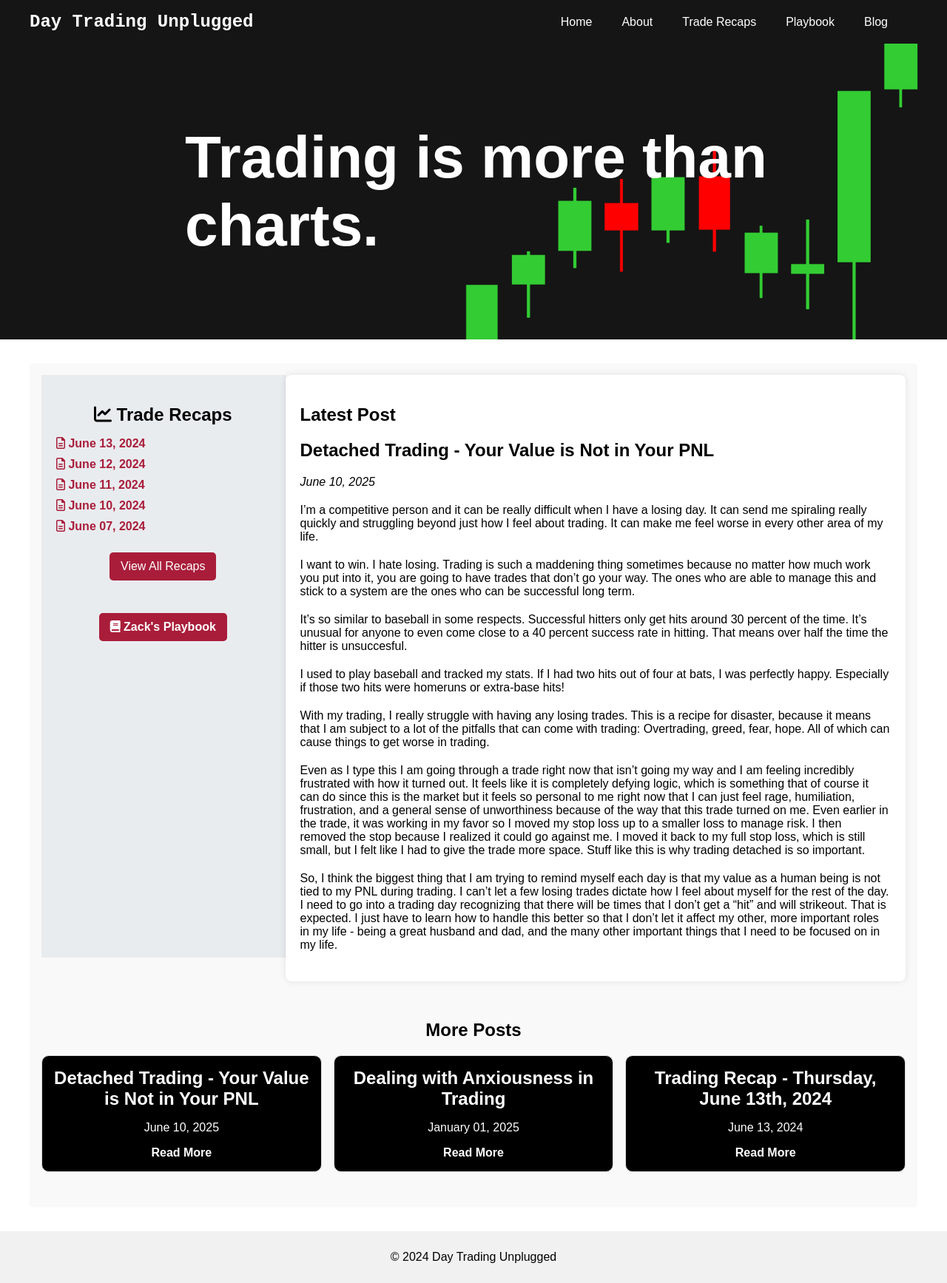
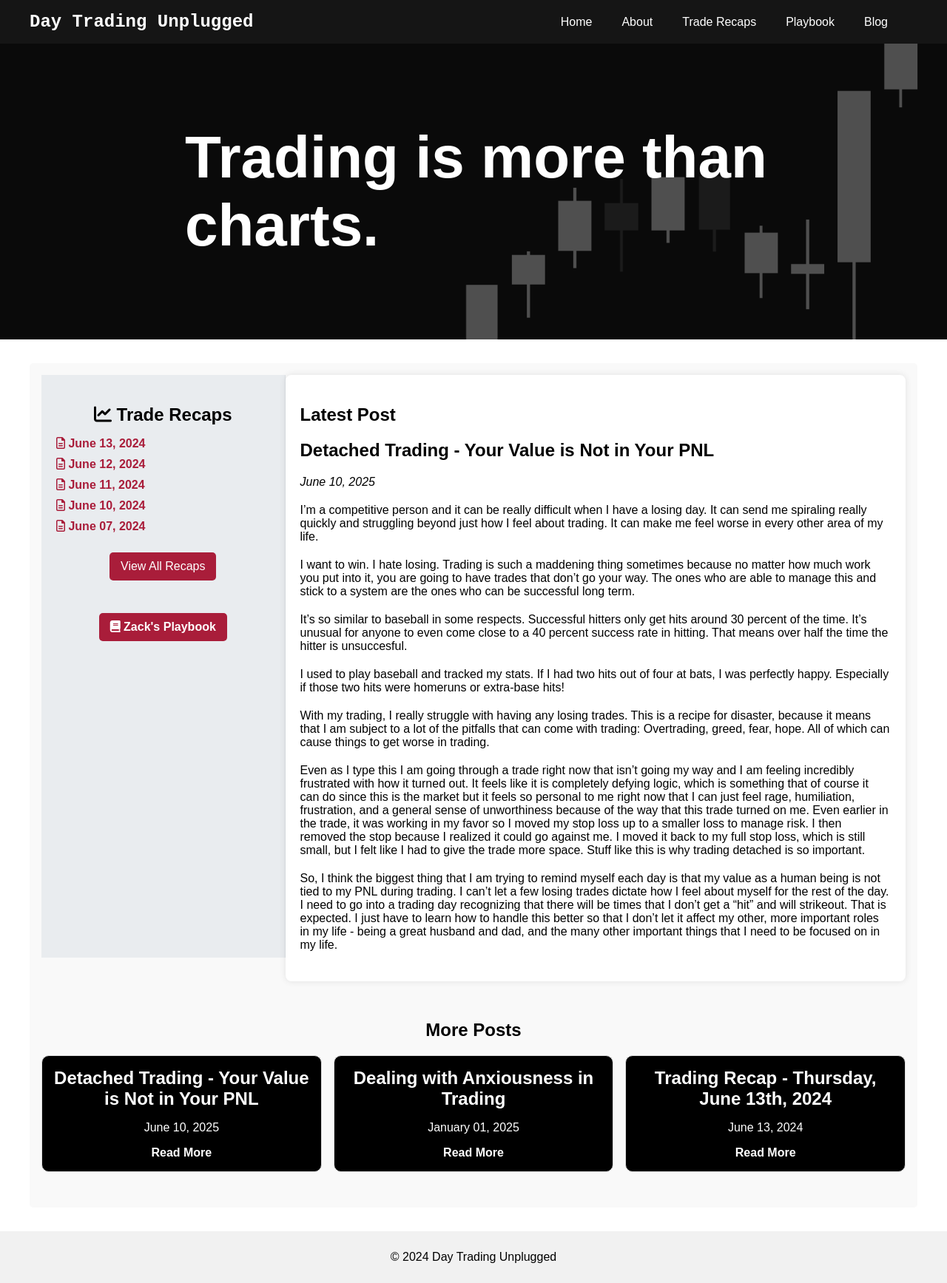
Before and after one commit to zackrylangford/daytrading-unplugged, a Jekyll site: the page built from index.html, in a window 1280 px wide. Shown: the whole page at 74% size. Built offline with Jekyll 4.4.1, drawn with Linux system fonts in a browser that asks for light colours; some web fonts are replaced; the list of posts is cut into pages by our own code.

Commit message:
gray backgrond for hero image

```diff
--- a/assets/css/hero.css
+++ b/assets/css/hero.css
@@ -10,9 +10,23 @@
     color: white;
     text-align: left; /* Align text to the left */
     padding-left: 230px; /* Add some padding to the left */
+    filter: grayscale(100%); /* Apply black and white filter */
+}
+
+.hero::before {
+    content: '';
+    position: absolute;
+    top: 0;
+    left: 0;
+    right: 0;
+    bottom: 0;
+    background: rgba(0, 0, 0, 0.5); /* Semi-transparent black overlay */
+    z-index: 1; /* Ensure the overlay is behind the text */
 }
 
 .hero-text {
+    position: relative;
+    z-index: 2; /* Ensure the text is above the overlay */
     padding: 20px;
     border-radius: 10px;
     max-width: 80%; /* Limit the width of the text container */
@@ -37,7 +51,7 @@
     }
 
     .hero-text {
-        background: rgba(0, 0, 0, 0.7); /* Darker semi-transparent background on mobile */
+
         max-width: 90%; /* Slightly wider on mobile for better readability */
         padding: 10px; /* Adjust padding for smaller screens */
         justify-content: center;
```
